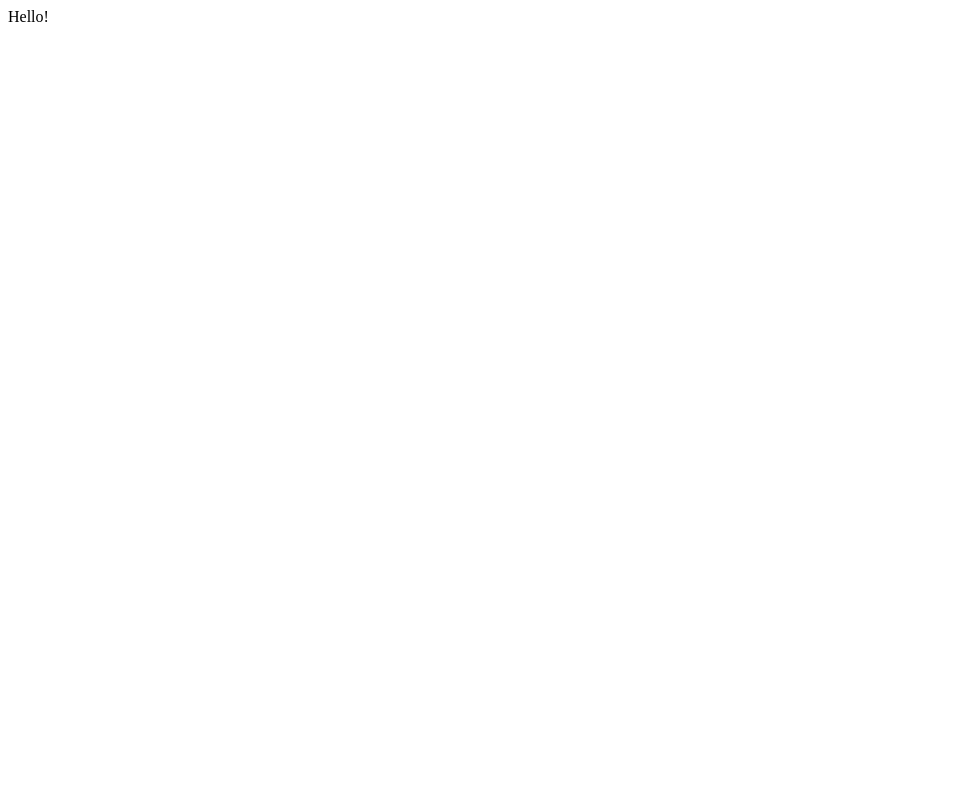
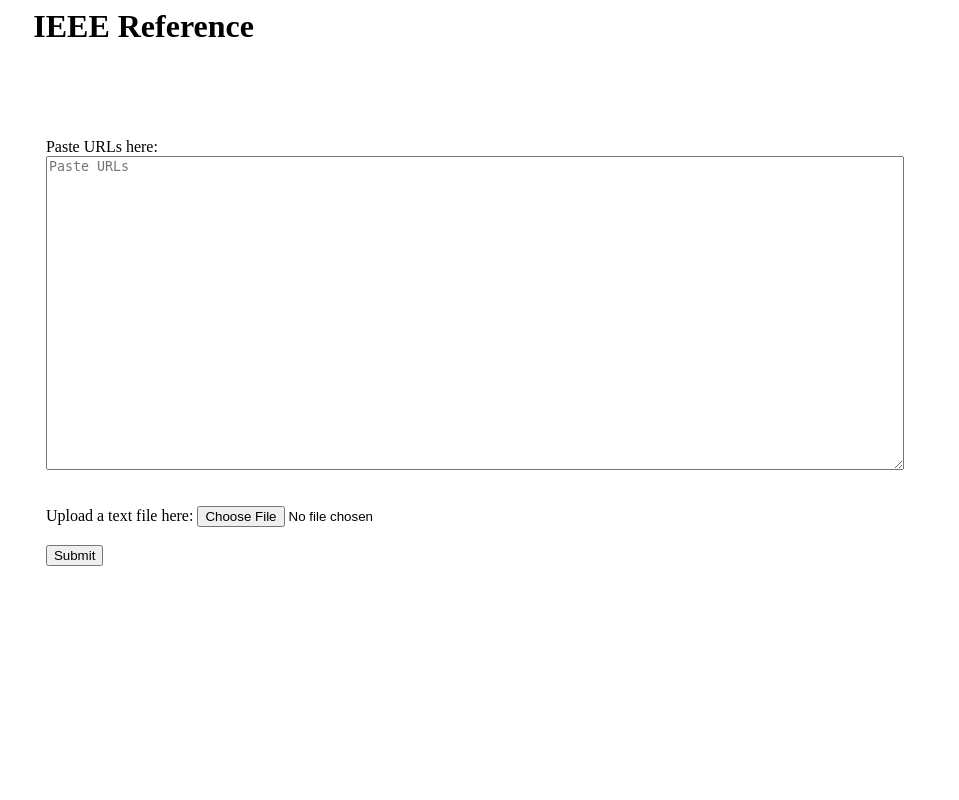
Before and after one commit to nancytaen/citation, a Flask app: page / in a window 1280 px wide. Before the commit the part shown is almost empty. Shown: the whole page, without its empty margins (0-959 px from the left). Run offline with Flask 2, Linux system fonts and the light colour scheme.

Commit message:
index file

```diff
--- a/templates/index.html
+++ b/templates/index.html
@@ -1,7 +1,44 @@
 <html>
     <head>
+        <title>Create IEEE Citations</title>
     </head>
-    <body>
-        Hello!
+    <body class="container">
+
+        <h1 class="header">IEEE Reference</h1>
+        <br><br><br><br>
+
+        <form id="citation">
+
+            <label for="urls">Paste URLs here:</label> <br>
+            <textarea class="text-box" id="urls" placeholder="Paste URLs" form="citation"></textarea>
+
+            <br><br><br>
+
+            <label for="urlFile">Upload a text file here:</label>
+            <input type="file" id="urlFile" accept=".txt"> <br><br>
+
+            <input class="submit-button" type="submit" value="Submit">
+        </form>
+
     </body>
 </html>
+
+<style>
+    .header {
+        margin-left: 2%;
+    }
+
+    #citation {
+        margin-left: 3%;
+    }
+
+    .text-box {
+        -webkit-box-sizing: border-box;
+        -moz-box-sizing: border-box;
+        box-sizing: border-box;
+
+        width: 70%;
+        height: 40%;
+    }
+
+</style>
```
